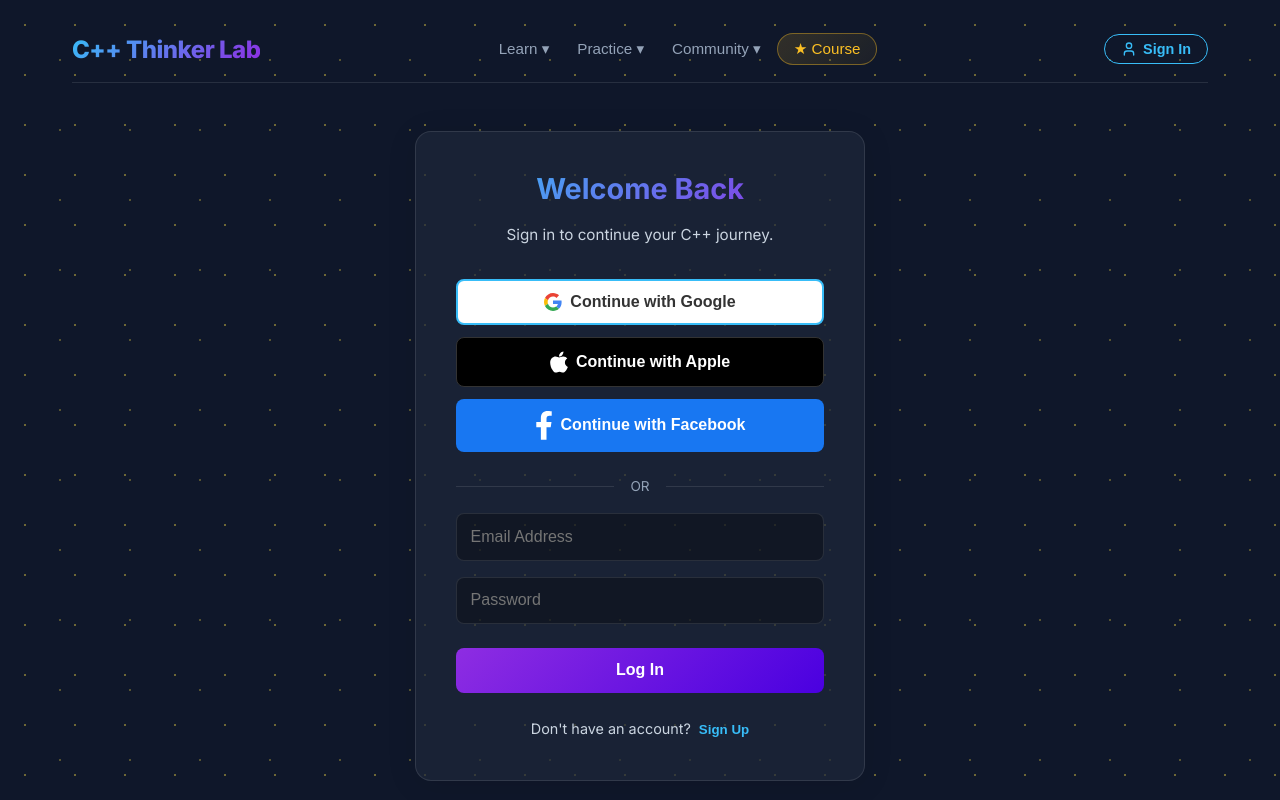
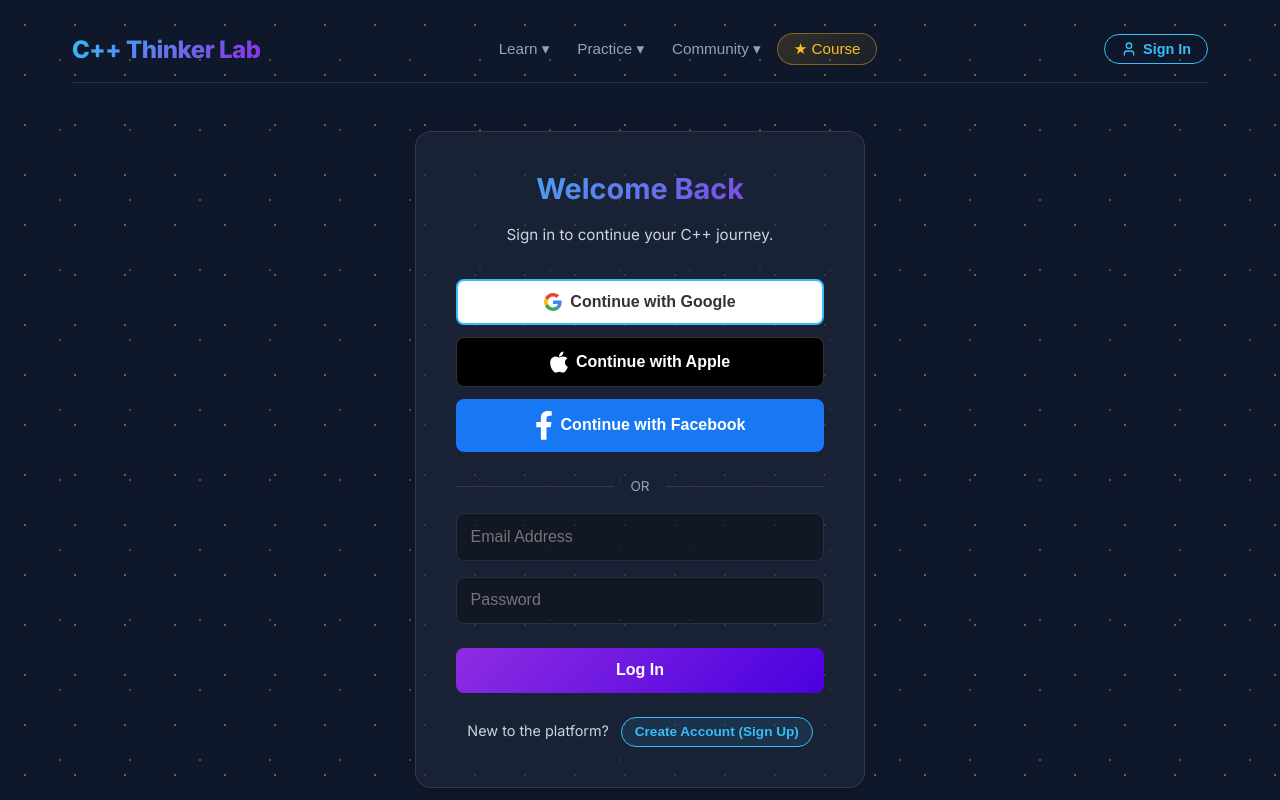
Before and after one commit to MH-1294/cpp-thinker-lab, a React (Vite) app: page /#home in a window 1280 px wide. Both pictures are taken after a click on the button "Sign In". Shown: the top 800 px of the page. Built offline with nearby package versions, Linux system fonts and the light colour scheme; no server answers.

Commit message:
Fix popup blocked error and improve Sign Up UI

```diff
--- a/src/components/Auth.jsx
+++ b/src/components/Auth.jsx
@@ -1,6 +1,12 @@
 import React, { useState } from 'react';
 import { auth, googleProvider } from '../firebase';
-import { createUserWithEmailAndPassword, signInWithEmailAndPassword, signInWithPopup, updateProfile } from 'firebase/auth';
+import {
+  createUserWithEmailAndPassword,
+  signInWithEmailAndPassword,
+  signInWithPopup,
+  signInWithRedirect,
+  updateProfile
+} from 'firebase/auth';
 
 export default function Auth({ onLogin }) {
   const [fullName, setFullName] = useState('');
@@ -44,6 +50,15 @@ export default function Auth({ onLogin }) {
 
     } catch (err) {
       console.error("Auth Error:", err);
+
+      if (err.code === 'auth/popup-blocked') {
+        setError("Popup blocked! Redirecting to Google Login...");
+        setTimeout(() => {
+          signInWithRedirect(auth, googleProvider);
+        }, 1500);
+        return;
+      }
+
       // Fallback for mock login if Firebase is not configured or errors
       if (!import.meta.env.VITE_FIREBASE_API_KEY || err.code === 'auth/invalid-api-key' || err.message.includes('API key')) {
         console.warn("Falling back to mock login due to missing Firebase config");
@@ -139,12 +154,26 @@ export default function Auth({ onLogin }) {
         </form>
 
         <p style={{ marginTop: '1.5rem', color: '#cbd5e1', fontSize: '0.9rem' }}>
-          {isSignUp ? "Already have an account?" : "Don't have an account?"}
+          {isSignUp ? "Already have an account?" : "New to the platform?"}
           <button
-            onClick={() => setIsSignUp(!isSignUp)}
-            style={{ background: 'none', border: 'none', color: 'var(--accent-color)', fontWeight: 'bold', marginLeft: '0.5rem', cursor: 'pointer', padding: 0 }}
+            onClick={() => {
+              setIsSignUp(!isSignUp);
+              setError('');
+            }}
+            style={{
+              background: 'rgba(56,189,248,0.1)',
+              border: '1px solid var(--accent-color)',
+              color: 'var(--accent-color)',
+              fontWeight: 'bold',
+              marginLeft: '0.75rem',
+              cursor: 'pointer',
+              padding: '0.4rem 0.8rem',
+              borderRadius: '20px',
+              fontSize: '0.85rem',
+              transition: 'all 0.3s ease'
+            }}
           >
-            {isSignUp ? "Log In" : "Sign Up"}
+            {isSignUp ? "Switch to Log In" : "Create Account (Sign Up)"}
           </button>
         </p>
 
```
Also changed, not shown: 1 other file (tests, documents, lock files or other folders).
